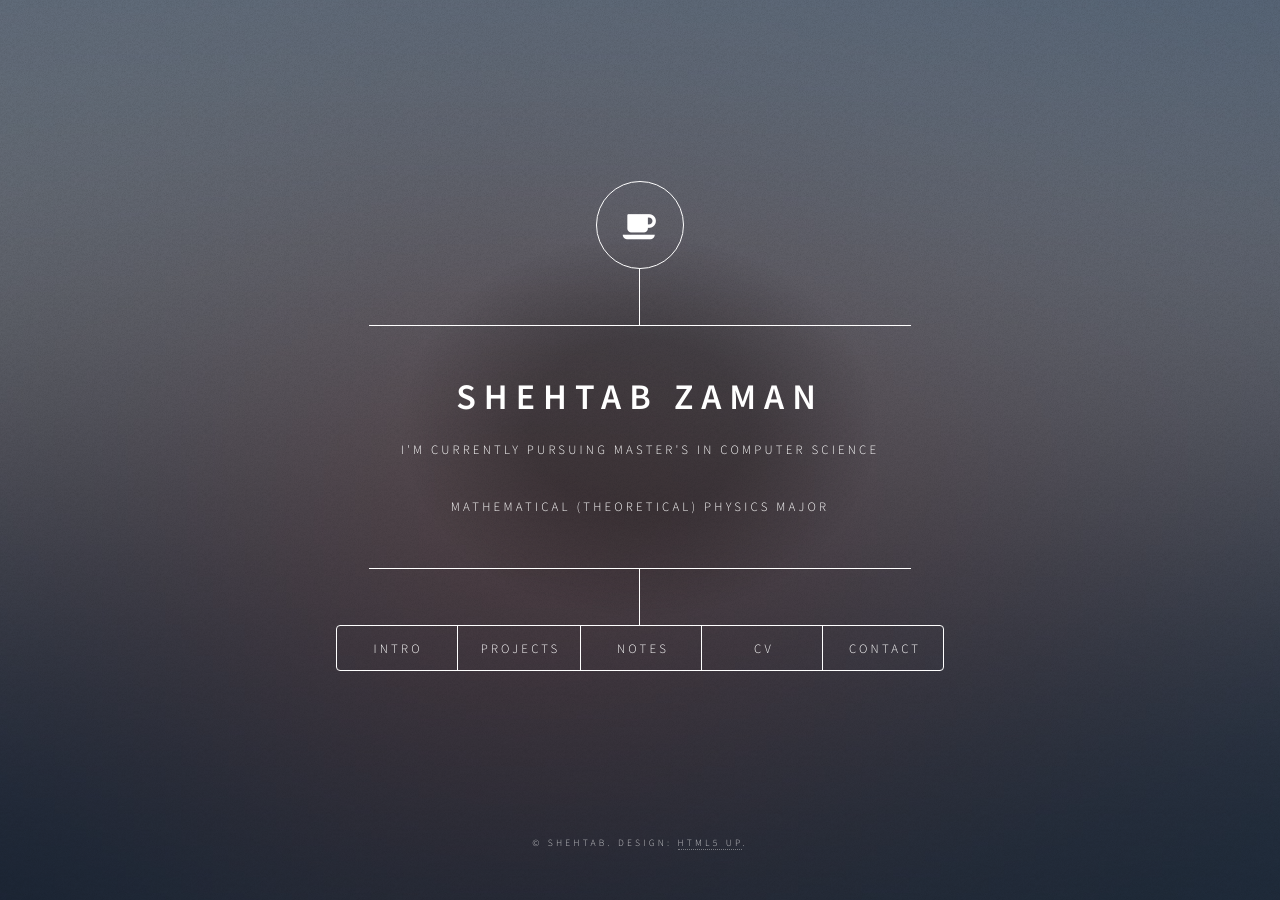
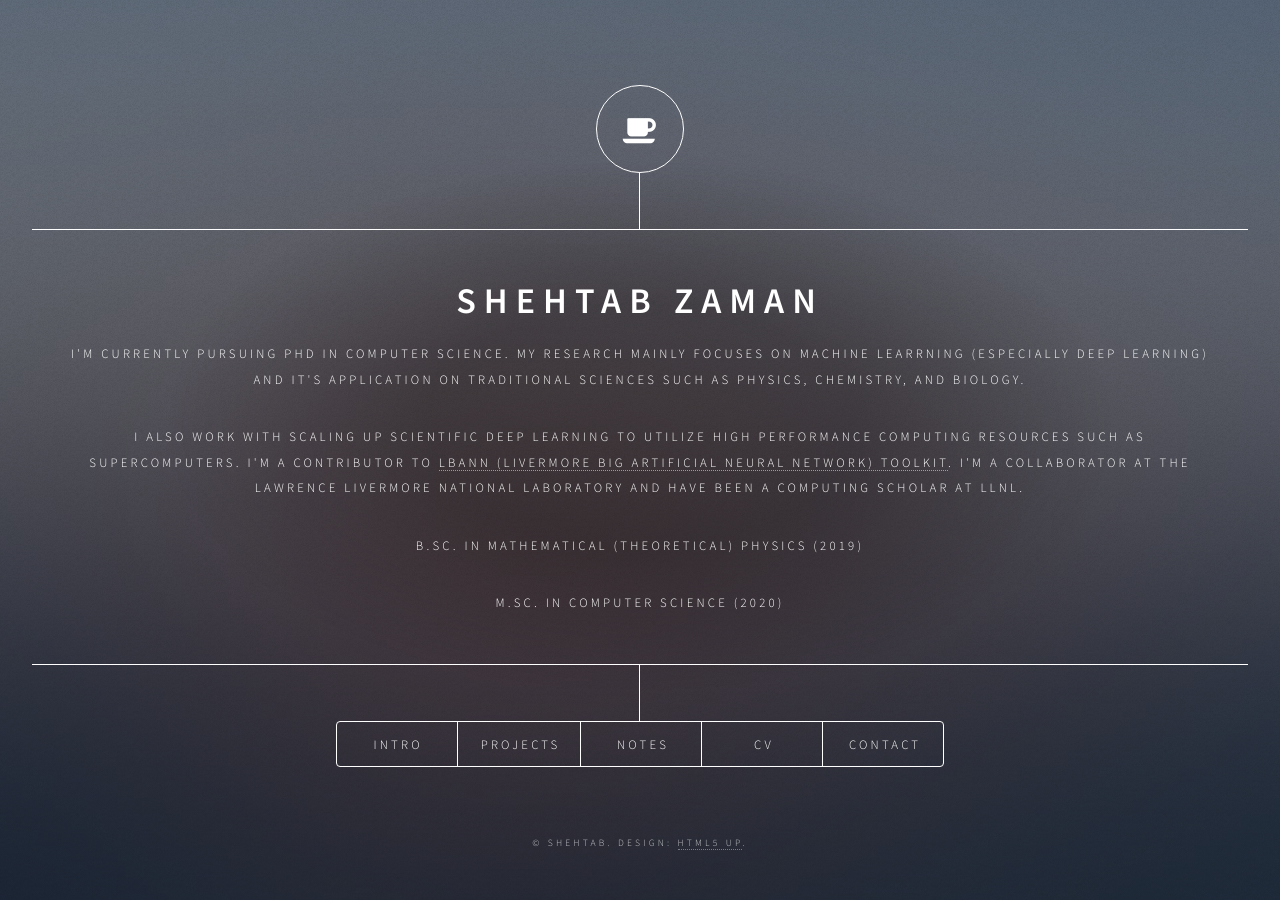
Before and after one commit to szaman19/szaman19.github.io, a Jekyll site: the page built from index.html, in a window 1280 px wide. Built offline with Jekyll 4.4.1, drawn with Linux system fonts in a browser that asks for light colours.

Commit message:
Updated site intro

```diff
--- a/_includes/header.html
+++ b/_includes/header.html
@@ -6,8 +6,16 @@
     <div class="content">
       <div class="inner">
         <h1>Shehtab Zaman</h1>
-        <p>I'm Currently Pursuing Master's in Computer Science</p>
-        <p>Mathematical (Theoretical) Physics Major</p>
+        <p>I'm Currently Pursuing PhD in Computer Science. My research mainly focuses on  machine learrning (especially deep learning) and it's application on traditional sciences such as physics, chemistry, and biology.
+        </p>
+
+
+        <p>
+          I also work with scaling up scientific deep learning to utilize high performance computing resources such as supercomputers. I'm a contributor to <a href="https://lbann.readthedocs.io/en/latest/">LBANN (Livermore Big Artificial Neural Network) toolkit</a>. I'm a collaborator at the Lawrence Livermore National Laboratory and have been a computing scholar at LLNL.
+        </p>
+
+        <p>B.Sc. in Mathematical (Theoretical) Physics (2019)</p>
+        <p>M.Sc. in Computer Science (2020)</p>
       </div>
     </div>
     <nav>
--- a/index.html
+++ b/index.html
@@ -62,9 +62,8 @@ layout: default
 	<article id="notes">
 		<h2 class="major">Notes</h2>
 		<span class="image main"><img src="images/pic03.jpg" alt="Notes" /></span>
-								<p>I like to take notes when I'm working on a projects or trying to learn something. These
-								are some of the notes I have for various subjects which get updated periodically.</p>
-								<ul>
+		<p>I ocassionally write up notes to do things that I forget how to do.</p>
+<!-- 		<ul>
 			<a href="https://github.com/szaman19/physics_research/blob/master/Weyl-Semimetal.pdf" target="_blank">
 				<li>Weyl-Semimetal Notes</li>
 			</a>
@@ -77,7 +76,7 @@ layout: default
 			<a href="https://github.com/szaman19/CS-Notes" target="_blank">
 				<li>Data Structures and Algorithms</li>
 			</a>
-								</ul>
+		</ul> -->
 	</article>
 
 <!-- Contact -->
@@ -114,22 +113,14 @@ layout: default
 		<h2 class="major">Resume</h2>
 		<a href="assets/Resume.pdf"><h3>Here's a link to my resume!</h3></a>
 		<hr>
-								{% for post in site.posts %}
 
-								<a href="#{{post.article}}">
-										<h4 class="major">{{ post.title }}</h3>
-								</a>
-								<p>{{post.excerpt}}</p>
-								<h5>{{ post.date | date: "%b , %Y" }}</h5>
-								<hr>
-								{% endfor %}
 	</article>
 
-							{% for post in site.posts %}
+<!-- 	{% for post in site.posts %}
 	<article id="{{post.article}}">
 		<p><a href="#blog">&larr; back to blog</a></p>
 		<h2 class="major">{{post.title}}</h2>
 		{{post.content}}
 	</article>
-							{% endfor %}
+	{% endfor %} -->
 </div>
```
Also changed, not shown: projects/index.md (+2 -2 lines), 1 other file. Lines whose indentation alone changed are shown as unchanged.
